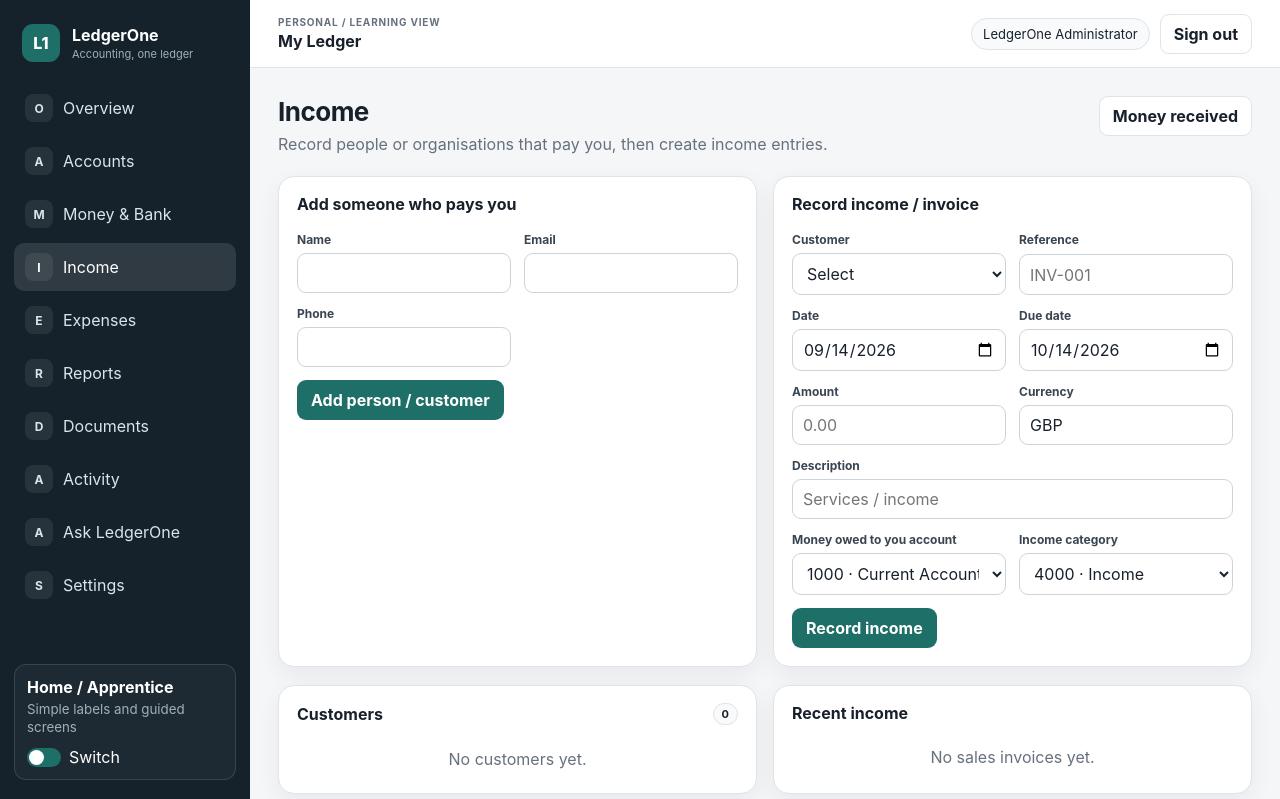
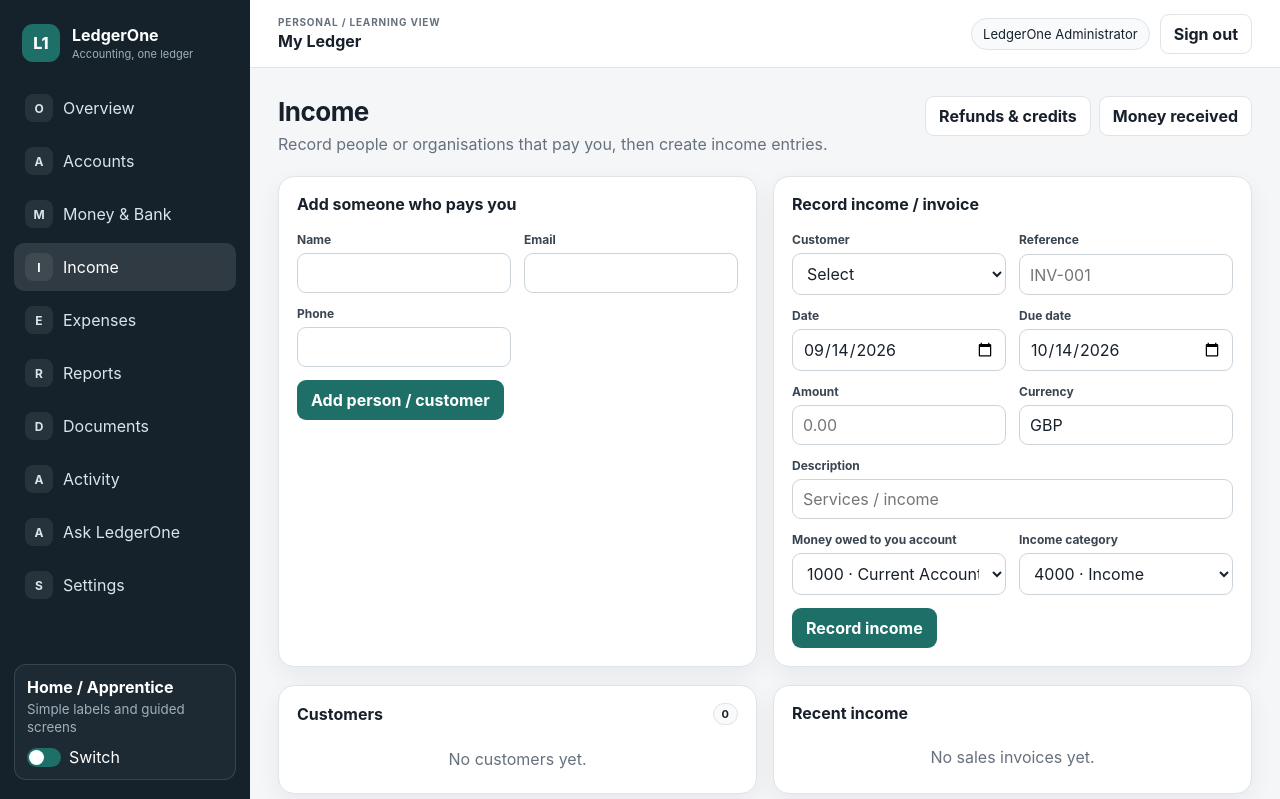
Before and after one commit to zageabb/LedgerOne, a Flask app: page /sales/ in a window 1280 px wide. Shown: the top 799 px of the page. Run offline with Flask 3, Linux system fonts and the light colour scheme; a user stored in the database is signed in.

Commit message:
Link sales credit note workspace

```diff
--- a/ledgerone/templates/sales/index.html
+++ b/ledgerone/templates/sales/index.html
@@ -6,7 +6,10 @@
     <h1>{{ 'Income' if ui_mode == 'home' else 'Sales & receivables' }}</h1>
     <p>{{ 'Record people or organisations that pay you, then create income entries.' if ui_mode == 'home' else 'Maintain customers and post sales invoices to receivables, revenue and VAT control accounts.' }}</p>
   </div>
-  <div class="actions"><a class="button button-secondary" href="{{ url_for('sales.payments') }}">{{ 'Money received' if ui_mode == 'home' else 'Customer payments' }}</a></div>
+  <div class="actions">
+    <a class="button button-secondary" href="{{ url_for('sales_credits.index') }}">{{ 'Refunds & credits' if ui_mode == 'home' else 'Credit notes' }}</a>
+    <a class="button button-secondary" href="{{ url_for('sales.payments') }}">{{ 'Money received' if ui_mode == 'home' else 'Customer payments' }}</a>
+  </div>
 </div>
 
 <div class="grid grid-2">
@@ -46,7 +49,7 @@
   </div>
   <div class="card">
     <div class="card-head"><h2>{{ 'Recent income' if ui_mode == 'home' else 'Sales invoices' }}</h2></div>
-    <div class="table-wrap">{% if invoices %}<table><thead><tr><th>Number</th><th>Date</th><th>Status</th>{% if tax_enabled %}<th class="number">VAT</th>{% endif %}<th class="number">Total</th><th class="number">Outstanding</th><th></th></tr></thead><tbody>{% for row in invoices %}<tr><td>{{ row.invoice_number }}</td><td>{{ row.invoice_date.strftime('%d %b %Y') }}</td><td><span class="badge {{ 'badge-success' if row.status == 'paid' else '' }}">{{ row.status|replace('_',' ')|title }}</span></td>{% if tax_enabled %}<td class="number">{{ row.currency }} {{ '%.2f'|format(row.tax_total) }}</td>{% endif %}<td class="number">{{ row.currency }} {{ '%.2f'|format(row.total) }}</td><td class="number">{{ row.currency }} {{ '%.2f'|format(outstanding[row.id]) }}</td><td><a class="button button-small button-secondary" href="{{ url_for('documents.index', entity_type='sales_invoice', entity_id=row.id) }}">Docs</a></td></tr>{% endfor %}</tbody></table>{% else %}<div class="empty">No sales invoices yet.</div>{% endif %}</div>
+    <div class="table-wrap">{% if invoices %}<table><thead><tr><th>Number</th><th>Date</th><th>Status</th>{% if tax_enabled %}<th class="number">VAT</th>{% endif %}<th class="number">Total</th><th class="number">Outstanding</th><th></th></tr></thead><tbody>{% for row in invoices %}<tr><td>{{ row.invoice_number }}</td><td>{{ row.invoice_date.strftime('%d %b %Y') }}</td><td><span class="badge {{ 'badge-success' if row.status in ['paid', 'credited'] else '' }}">{{ row.status|replace('_',' ')|title }}</span></td>{% if tax_enabled %}<td class="number">{{ row.currency }} {{ '%.2f'|format(row.tax_total) }}</td>{% endif %}<td class="number">{{ row.currency }} {{ '%.2f'|format(row.total) }}</td><td class="number">{{ row.currency }} {{ '%.2f'|format(outstanding[row.id]) }}</td><td><a class="button button-small button-secondary" href="{{ url_for('documents.index', entity_type='sales_invoice', entity_id=row.id) }}">Docs</a></td></tr>{% endfor %}</tbody></table>{% else %}<div class="empty">No sales invoices yet.</div>{% endif %}</div>
   </div>
 </div>
 {% endblock %}
```
